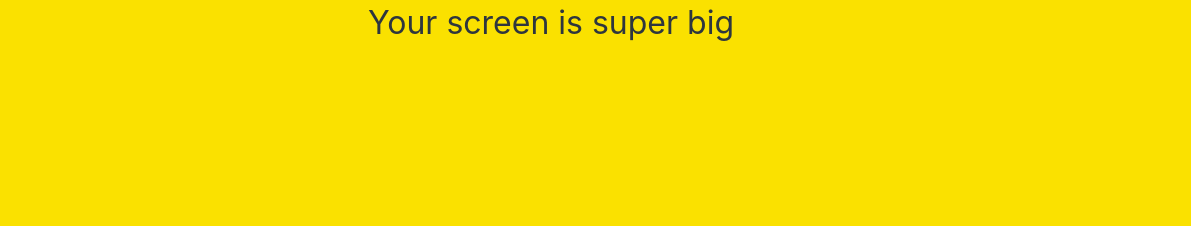
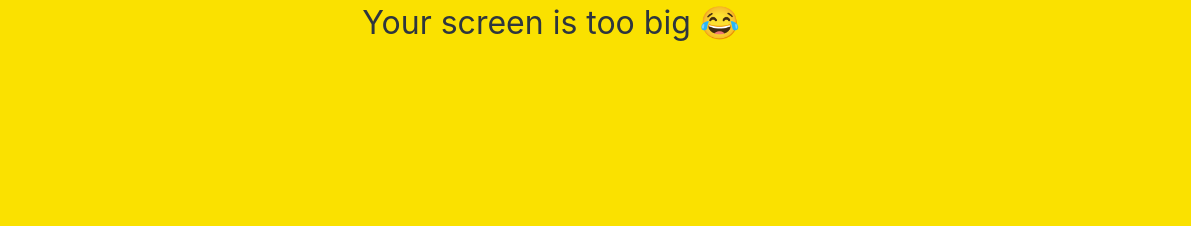
Before and after one commit to kdh92417/messenger-clone, a plain HTML site: page friends.html in a window 1280 px wide. Shown: the part 377-603 px from the top of the page, 89-1280 px from the left. Drawn offline with Linux system fonts and the light colour scheme; files whose address does not match are found by name.

Commit message:
modify Text

```diff
--- a/friends.html
+++ b/friends.html
@@ -103,7 +103,7 @@
     </div>
 
     <div class="no-mobile">
-        <span>Your screen is super big</span>
+        <span>Your screen is too big 😂</span>
     </div>
 
     <script src="clock.js"></script>
```
